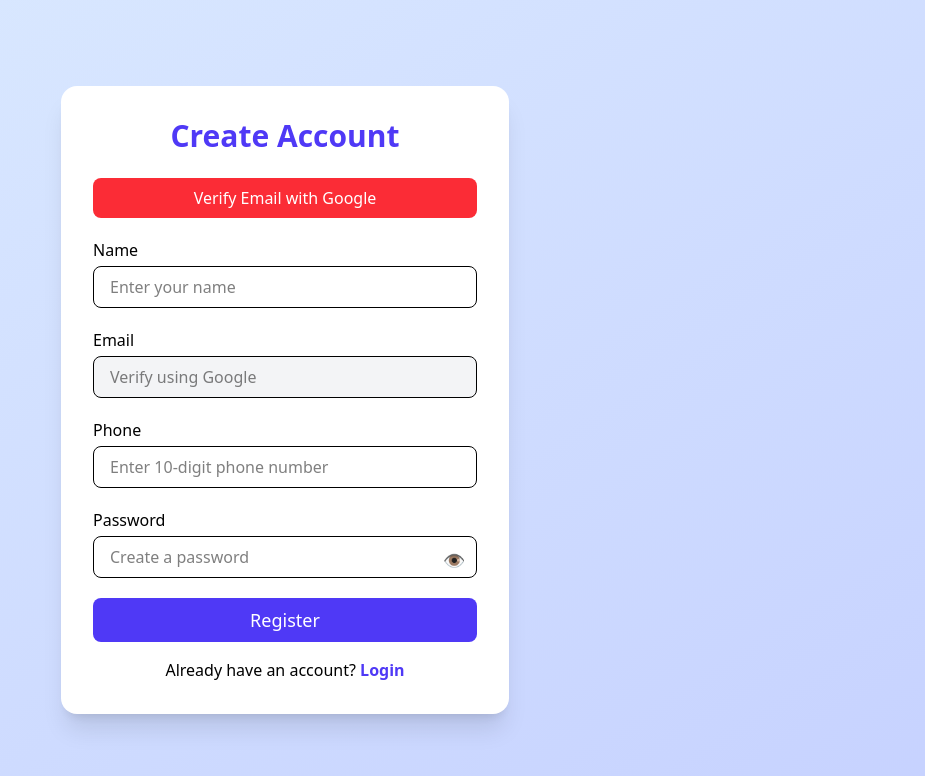
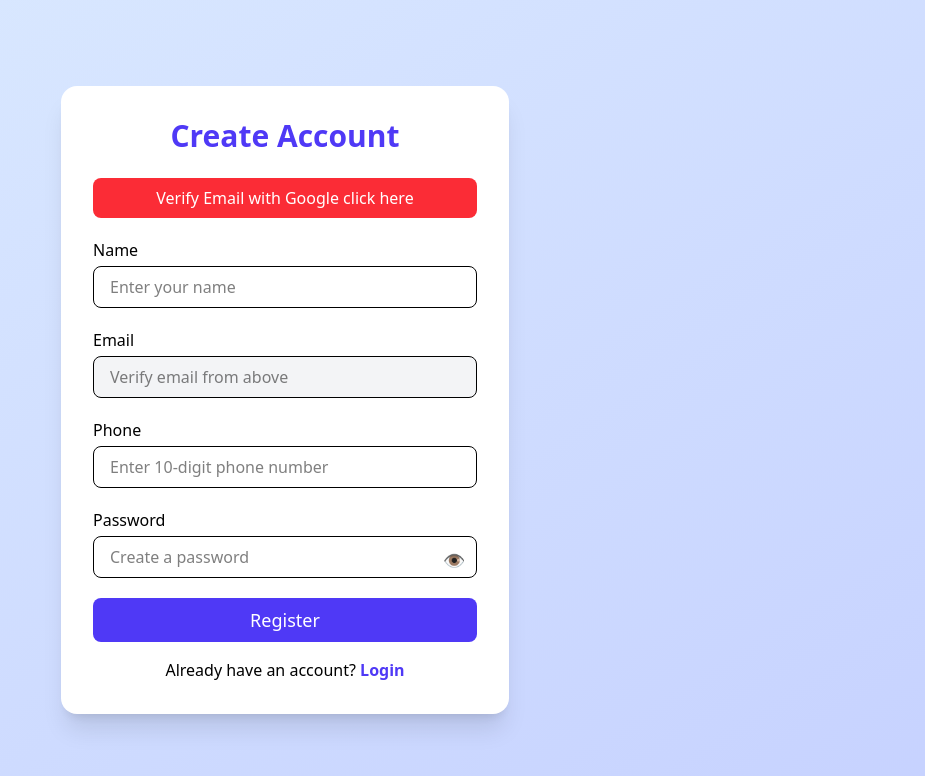
Before and after one commit to Dhruvs-s21/Medicine_Tracker_Complete_files, a React (Vite) app in the folder Medicine_Tracker/: page /register in a window 1280 px wide. Shown: the top 776 px of the page, without its empty margins (355-1280 px from the left). Built offline with nearby package versions, Linux system fonts and the light colour scheme; no server answers.

Commit message:
fixed sidebar layout

```diff
--- a/Medicine_Tracker/src/components/Sidebar.jsx
+++ b/Medicine_Tracker/src/components/Sidebar.jsx
@@ -82,14 +82,7 @@ export default function Sidebar() {
           Profile
         </NavLink>
 
-        {/* LOGOUT BUTTON */}
-        <button
-          onClick={handleLogout}
-          className="flex items-center gap-3 p-3 rounded-md text-gray-700 hover:bg-red-100 hover:text-red-600 transition mt-4"
-        >
-          <ArrowRightOnRectangleIcon className="w-5 h-5" />
-          Logout
-        </button>
+
 
       </nav>
     </div>
--- a/Medicine_Tracker/src/pages/Register.jsx
+++ b/Medicine_Tracker/src/pages/Register.jsx
@@ -86,6 +86,7 @@ export default function Register() {
             className="w-full block bg-red-500 text-white py-2 rounded-lg text-center mb-5 font-medium"
           >
             Verify Email with Google
+                 click here
           </a>
         ) : (
           <div className="text-sm text-green-700 bg-green-100 px-3 py-2 rounded mb-4 text-center">
@@ -118,7 +119,7 @@ export default function Register() {
               className="w-full border rounded-lg px-4 py-2 bg-gray-100"
               value={form.email}
               disabled={!!form.verifiedToken}
-              placeholder="Verify using Google"
+              placeholder="Verify email from above"
               required
             />
           </div>
```
